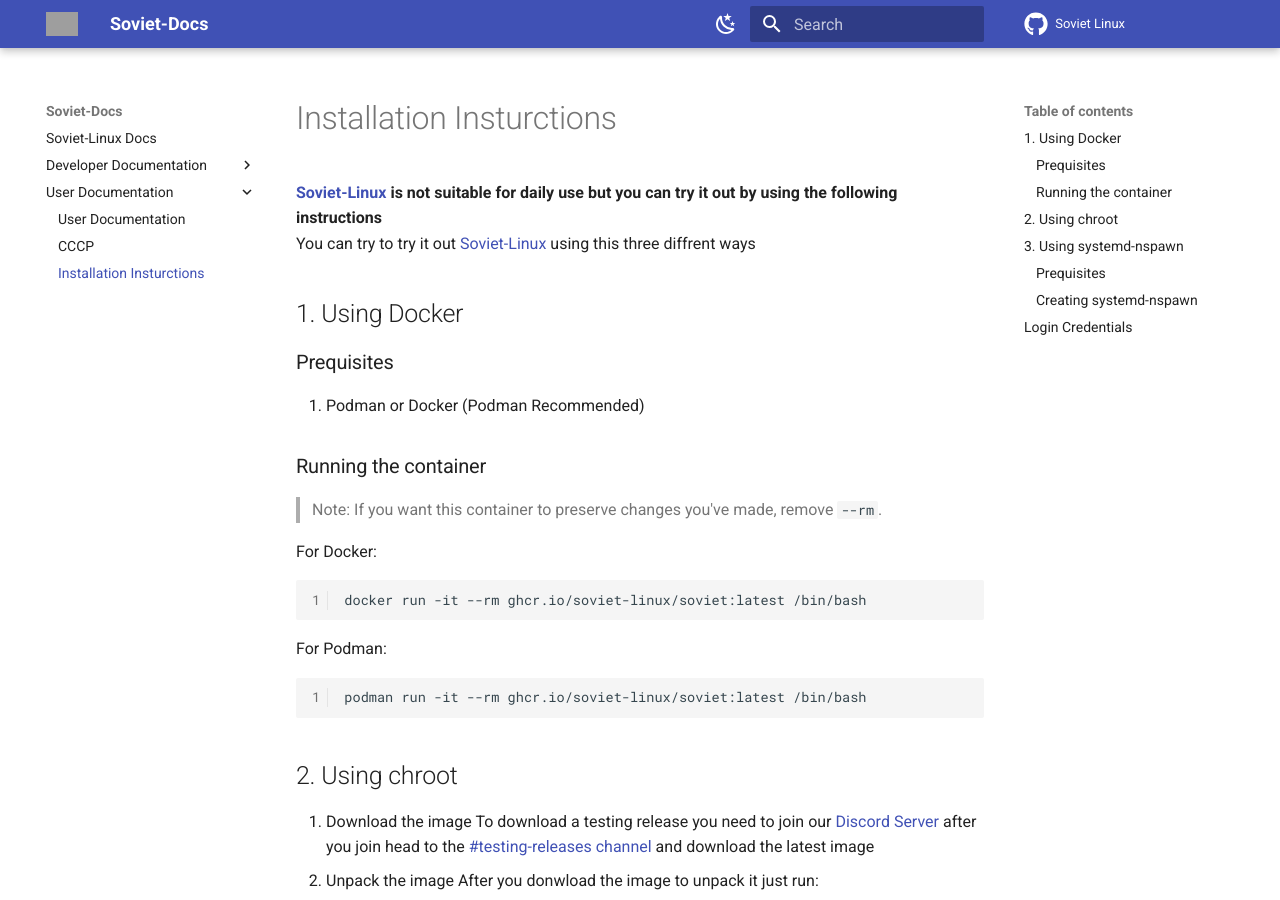
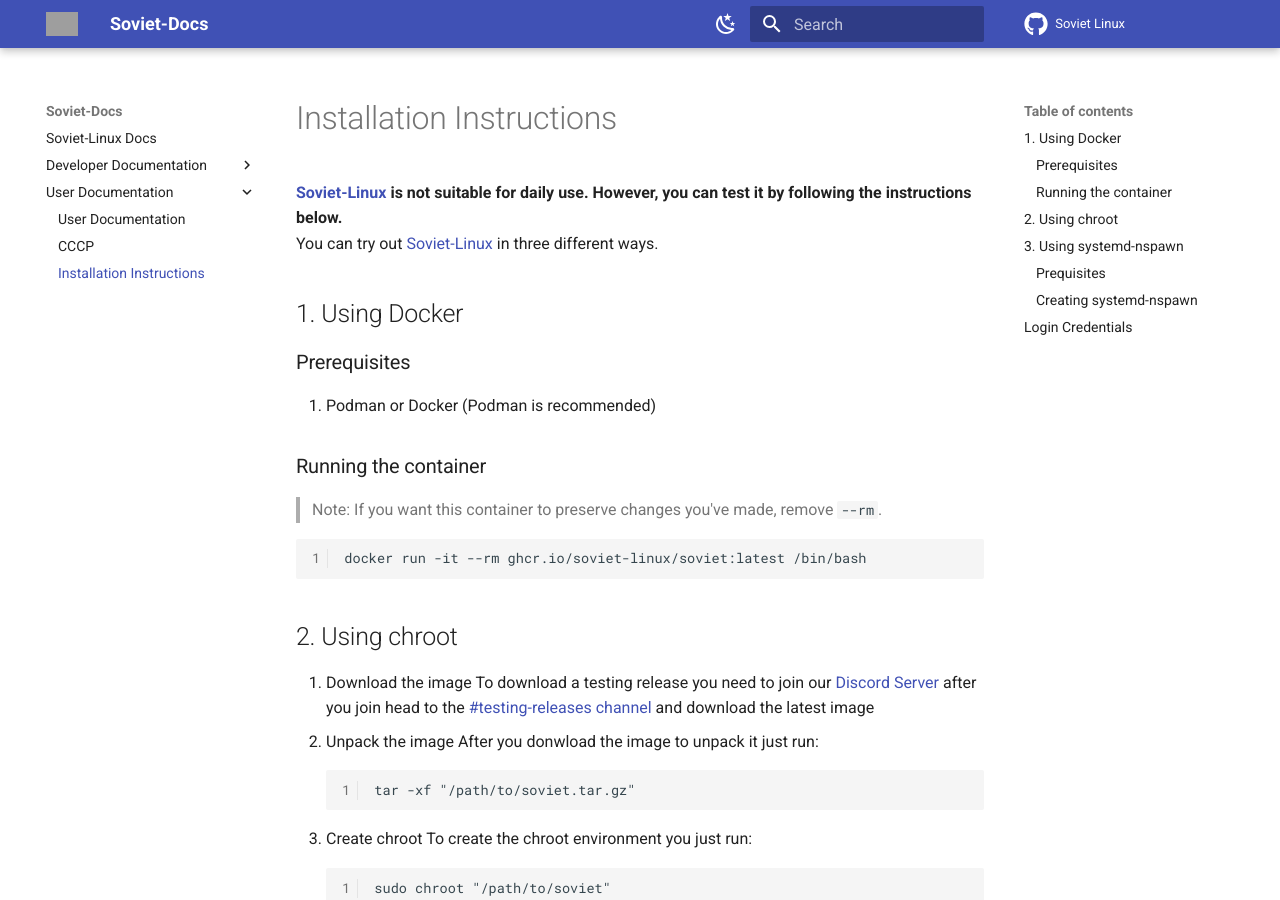
Before and after one commit to Soviet-Linux/Soviet-Docs, an MkDocs documentation site: the page built from docs/User Documentation/installation.md, in a window 1280 px wide and 900 px high. Built offline with MkDocs 1.6.1 and Material for MkDocs 9.7.7, drawn with Linux system fonts in a browser that asks for light colours; grey boxes are pictures that could not be loaded.

Commit message:
Fixed some stuff

````diff
--- a/docs/User Documentation/installation.md
+++ b/docs/User Documentation/installation.md
@@ -1,28 +1,20 @@
-# Installation Insturctions
+# Installation Instructions
 
-**[Soviet-Linux](https://github.com/Soviet-Linux) is not suitable for daily use but you can try it out by using the following instructions**  \
-You can try to try it out [Soviet-Linux](https://github.com/Soviet-Linux) using this three diffrent ways
+**[Soviet-Linux](https://github.com/Soviet-Linux) is not suitable for daily use. However, you can test it by following the instructions below.**
+You can try out [Soviet-Linux](https://github.com/Soviet-Linux) in three different ways.
 
 ## 1. Using Docker
 
-### Prequisites
+### Prerequisites
 
-1. Podman or Docker (Podman Recommended)
+1. Podman or Docker (Podman is recommended)
 
 ### Running the container
 
 >Note: If you want this container to preserve changes you've made, remove `--rm`.
 
-For Docker:
-
 ```bash
 docker run -it --rm ghcr.io/soviet-linux/soviet:latest /bin/bash
-```
-
-For Podman:
-
-```bash
-podman run -it --rm ghcr.io/soviet-linux/soviet:latest /bin/bash
 ```
 
 ## 2. Using chroot
````
